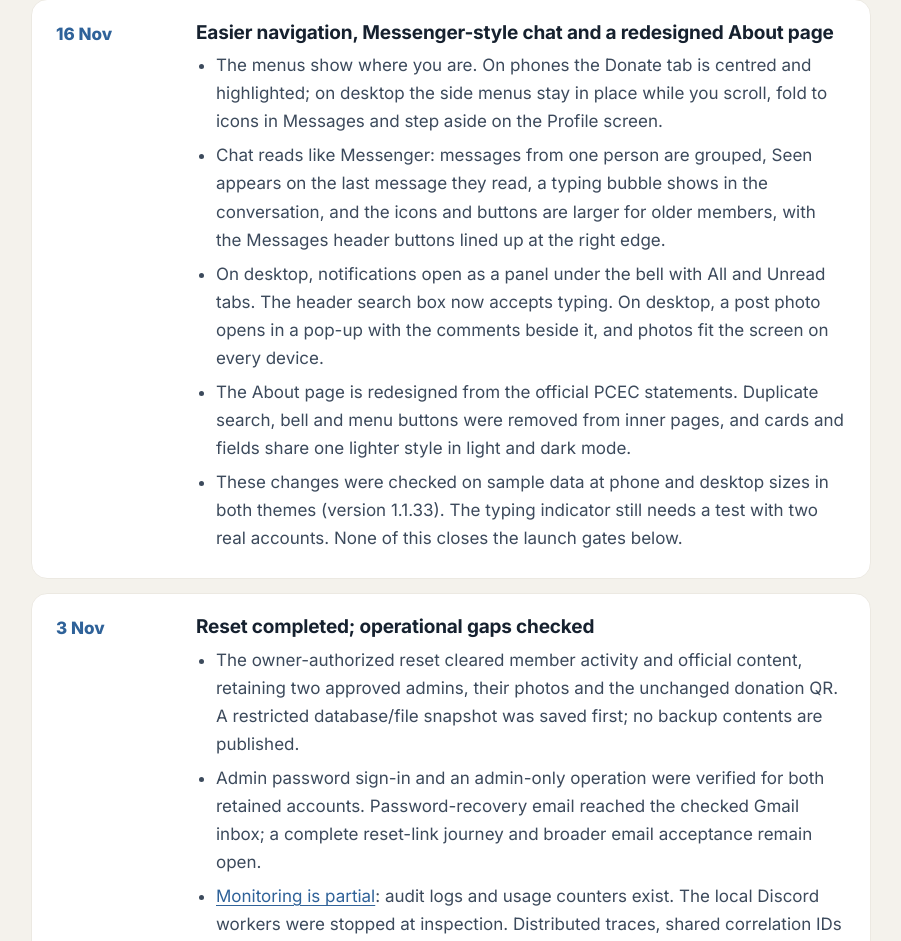
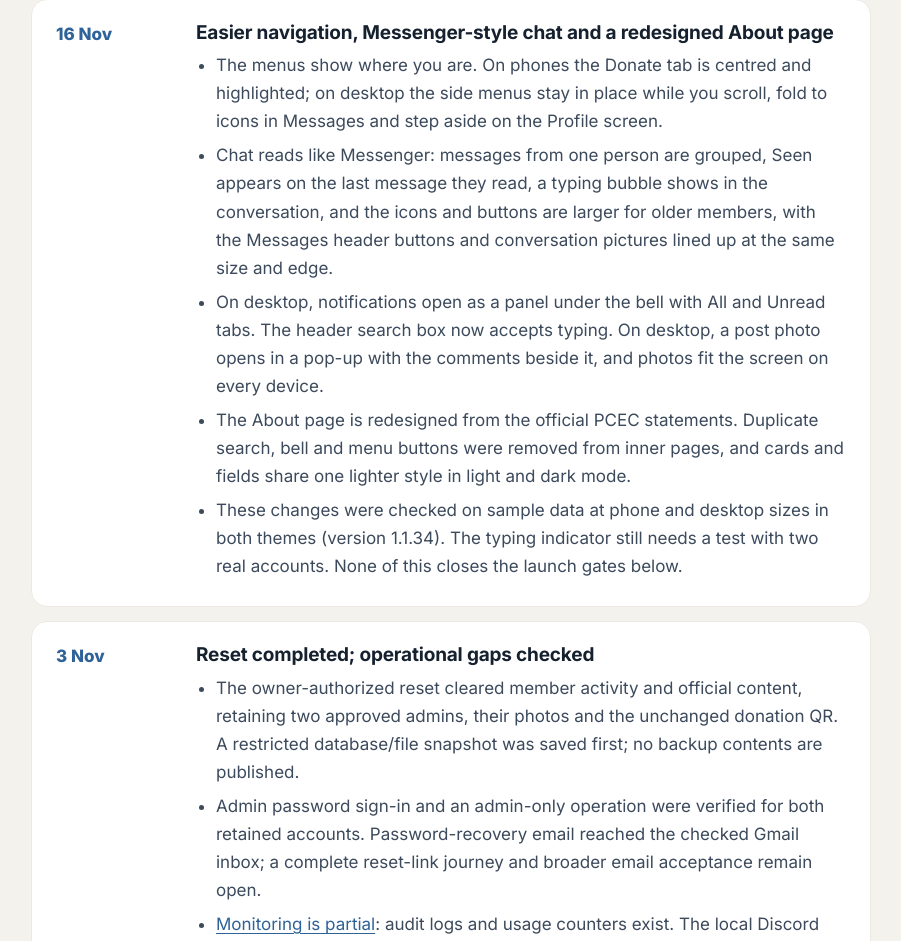
Before and after one commit to N3RO-O/update-pcec-app, a website: page index.html in a window 1280 px wide. Shown: the part 2096-3037 px from the top of the page, without its empty margins (189-1090 px from the left). Drawn offline with Linux system fonts and the light colour scheme.

Commit message:
Update the 16 November entry to version 1.1.34
Co-Authored-By: Claude Sonnet 5.5 <noreply@anthropic.com>

```diff
--- a/index.html
+++ b/index.html
@@ -277,7 +277,7 @@ tbody th{font-weight:700}
     <div class="timeline">
       <article class="card entry" id="nov16-app-refresh">
         <time datetime="2026-11-16">16 Nov</time>
-        <div><h3>Easier navigation, Messenger-style chat and a redesigned About page</h3><ul><li>The menus show where you are. On phones the Donate tab is centred and highlighted; on desktop the side menus stay in place while you scroll, fold to icons in Messages and step aside on the Profile screen.</li><li>Chat reads like Messenger: messages from one person are grouped, Seen appears on the last message they read, a typing bubble shows in the conversation, and the icons and buttons are larger for older members, with the Messages header buttons lined up at the right edge.</li><li>On desktop, notifications open as a panel under the bell with All and Unread tabs. The header search box now accepts typing. On desktop, a post photo opens in a pop-up with the comments beside it, and photos fit the screen on every device.</li><li>The About page is redesigned from the official PCEC statements. Duplicate search, bell and menu buttons were removed from inner pages, and cards and fields share one lighter style in light and dark mode.</li><li>These changes were checked on sample data at phone and desktop sizes in both themes (version 1.1.33). The typing indicator still needs a test with two real accounts. None of this closes the launch gates below.</li></ul></div>
+        <div><h3>Easier navigation, Messenger-style chat and a redesigned About page</h3><ul><li>The menus show where you are. On phones the Donate tab is centred and highlighted; on desktop the side menus stay in place while you scroll, fold to icons in Messages and step aside on the Profile screen.</li><li>Chat reads like Messenger: messages from one person are grouped, Seen appears on the last message they read, a typing bubble shows in the conversation, and the icons and buttons are larger for older members, with the Messages header buttons and conversation pictures lined up at the same size and edge.</li><li>On desktop, notifications open as a panel under the bell with All and Unread tabs. The header search box now accepts typing. On desktop, a post photo opens in a pop-up with the comments beside it, and photos fit the screen on every device.</li><li>The About page is redesigned from the official PCEC statements. Duplicate search, bell and menu buttons were removed from inner pages, and cards and fields share one lighter style in light and dark mode.</li><li>These changes were checked on sample data at phone and desktop sizes in both themes (version 1.1.34). The typing indicator still needs a test with two real accounts. None of this closes the launch gates below.</li></ul></div>
       </article>
       <article class="card entry" id="nov03-operations">
         <time datetime="2026-11-03">3 Nov</time>
```
